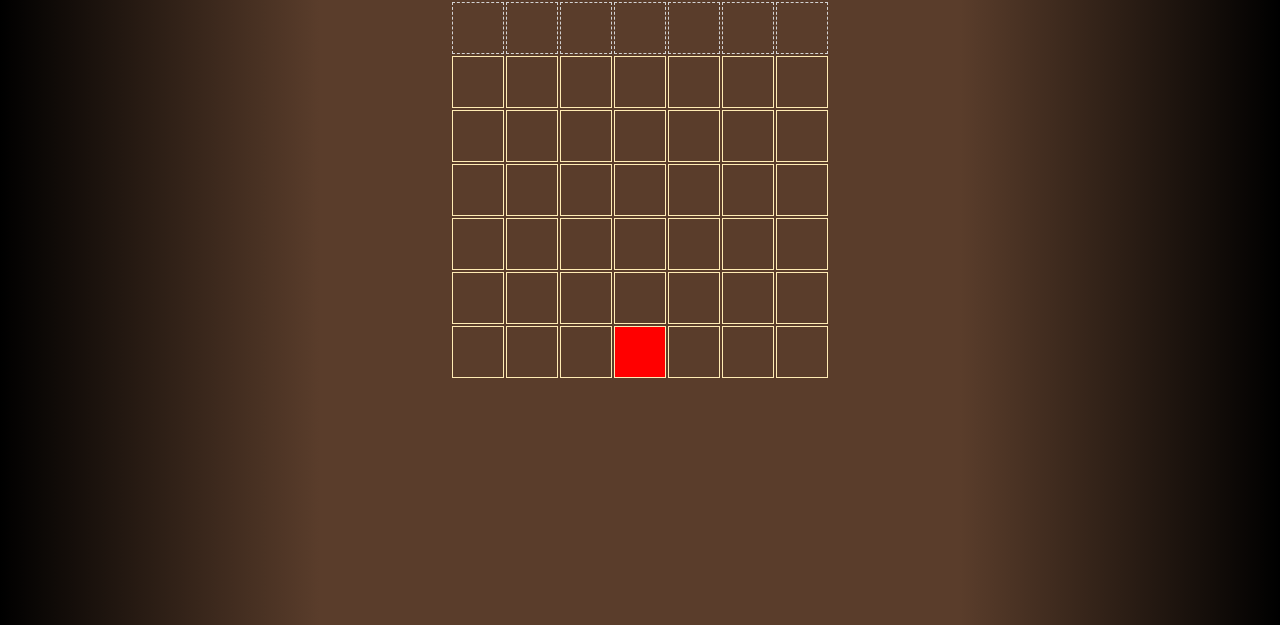
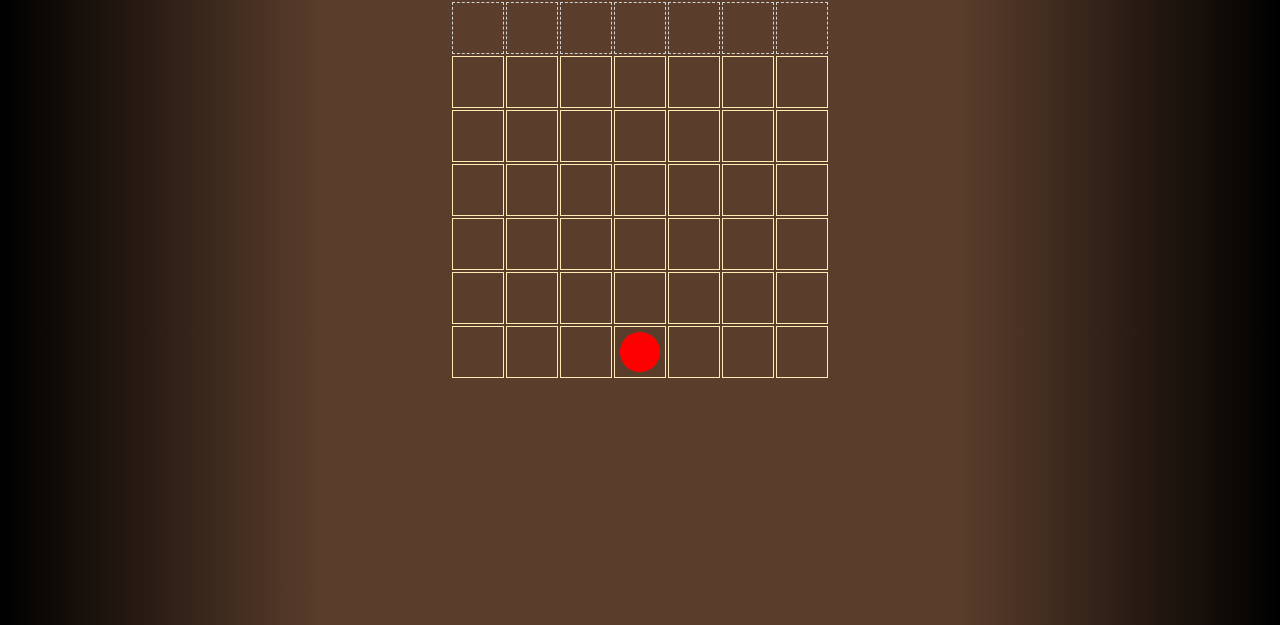
Before and after one commit to Euntastic/umgc-connect-four, a plain HTML site: page index.html in a window 1280 px wide. Both pictures are taken after a click on the element 640 px from the left and 365 px from the top of the page. Shown: the part 175-800 px from the top of the page. Drawn offline with Linux system fonts and the light colour scheme.

Commit message:
Adding more piece placing logic.

```diff
--- a/connect4.css
+++ b/connect4.css
@@ -75,12 +75,20 @@ h1 {
 
 /* TODO: make pieces red/blue,  depending on player 1/2 piece */
 
+.player-1 {
+  background-color: red;
+}
+
+.player-2 {
+  background-color: blue;
+}
+
 /* column-top is table row of clickable areas for each column */
 
 #column-top td {
   border: dashed 1px lightgray;
 }
 
-#column-top td:hover {
+/* #column-top td:hover {
   background-color: gold;
-}
+} */
--- a/connect4.js
+++ b/connect4.js
@@ -32,6 +32,8 @@ function makeHtmlBoard() {
   const top = document.createElement('tr');
   top.setAttribute('id', 'column-top');
   htmlBoard.addEventListener('click', handleClick);
+  htmlBoard.addEventListener('mouseover', togglePiece);
+  htmlBoard.addEventListener('mouseout', togglePiece);
 
   // Create individual cells and append to the top table row
   // With variable id attributes 'col-n'
@@ -49,8 +51,8 @@ function makeHtmlBoard() {
     for (let x = 0; x < WIDTH; x++) {
       const cell = document.createElement('td');
       cell.setAttribute('id', `cell-${y}-${x}`);
-      cell.addEventListener('mouseover', hoverPiece);
-      cell.addEventListener('mouseout', clearPiece);
+      // cell.addEventListener('mouseover', hoverPiece);
+      // cell.addEventListener('mouseout', clearPiece);
       row.append(cell);
     }
     htmlBoard.append(row);
@@ -71,6 +73,11 @@ function placeInTable(y) {
   // TODO: make a div and insert into correct table cell
   for (let i = HEIGHT - 1; i >= 0; i--) {
     if (!board[i][y]) {
+      const pieceDiv = document.createElement('div');
+      pieceDiv.classList.add('player-' + currPlayer);
+      pieceDiv.classList.add('piece');
+      const emptyCellDiv = document.querySelector('#cell-' + i + '-' + y);
+      emptyCellDiv.append(pieceDiv);
       board[i][y] = currPlayer;
       return;
     } else {
@@ -82,19 +89,21 @@ function placeInTable(y) {
 /** endGame: announce game end */
 function endGame(msg) {
   // TODO: pop up alert message
+  alert(msg);
 }
 
-/** hoverPiece: Hover the player's piece over the respective column. */
-function hoverPiece(event) {
-  const targetElement = event.target;
-  const columnTop = document.querySelector('#col-' + targetElement.id.split('-')[2]);
-  columnTop.classList.toggle('piece');
-}
+/** togglePiece: Toggles the player's piece over the respective column. */
+function togglePiece(event) {
+  let targetElement = event.target;
+  const targetTagName = event.target.tagName;
+  if (targetTagName == 'TABLE') return;
 
-/** clearPiece: Removes the player's piece over the respective column. */
-function clearPiece(event) {
-  const targetElement = event.target;
-  const columnTop = document.querySelector('#col-' + targetElement.id.split('-')[2]);
+  console.log(targetElement);
+  if (targetTagName == 'DIV') targetElement = event.target.parentNode;
+
+  const targetIdArray = targetElement.id.split('-');
+  const columnIndex = targetIdArray.length;
+  const columnTop = document.querySelector('#col-' + targetIdArray[columnIndex - 1]);
   columnTop.classList.toggle('piece');
 }
 
@@ -131,7 +140,7 @@ function handleClick(event) {
   // place piece in board and add to HTML table
   // TODO: add line to update in-memory board
   placeInTable(y);
-  colorBoard();
+  // colorBoard();
   console.log(board);
 
   // check for win
--- a/index.html
+++ b/index.html
@@ -1,7 +1,7 @@
 <!doctype html>
 
 <head>
-  <title>Connect 4</title>
+  <title>Connect Four</title>
   <link href="connect4.css" rel="stylesheet">
   <link rel="preconnect" href="https://fonts.googleapis.com">
   <link rel="preconnect" href="https://fonts.gstatic.com" crossorigin>
```
